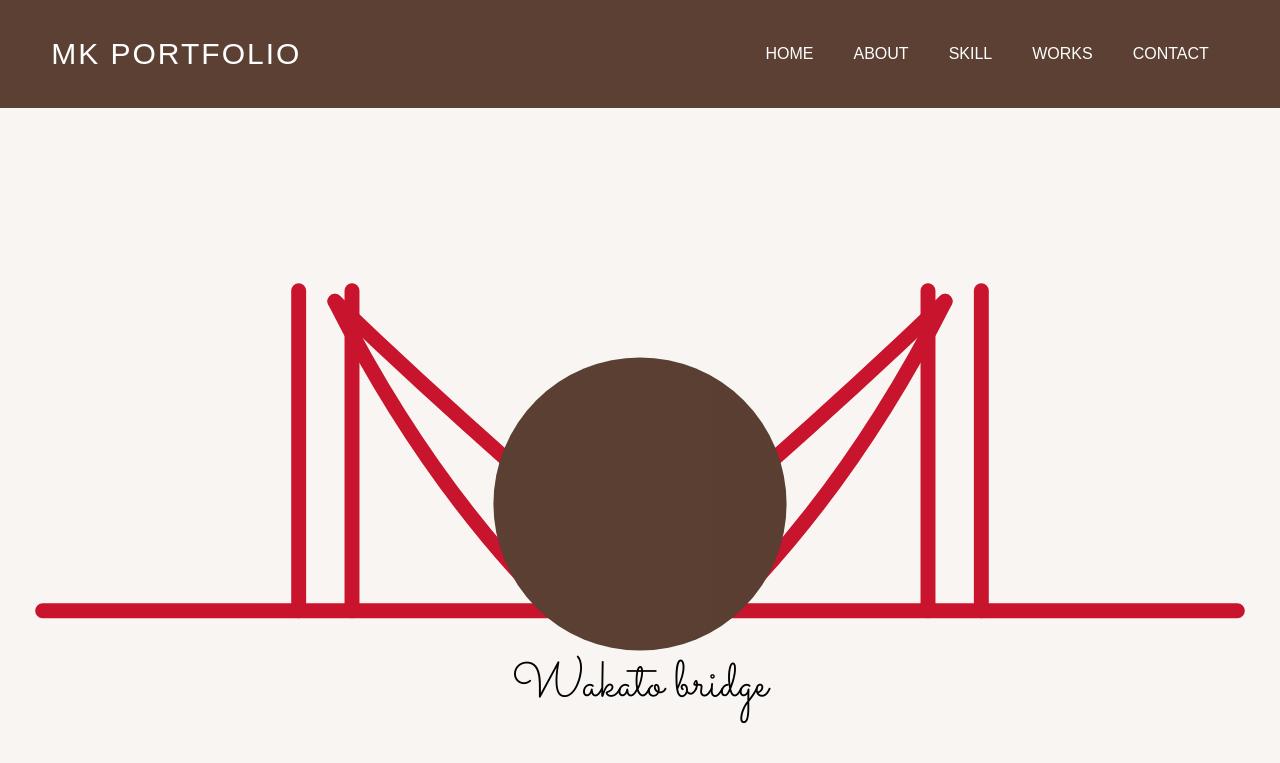
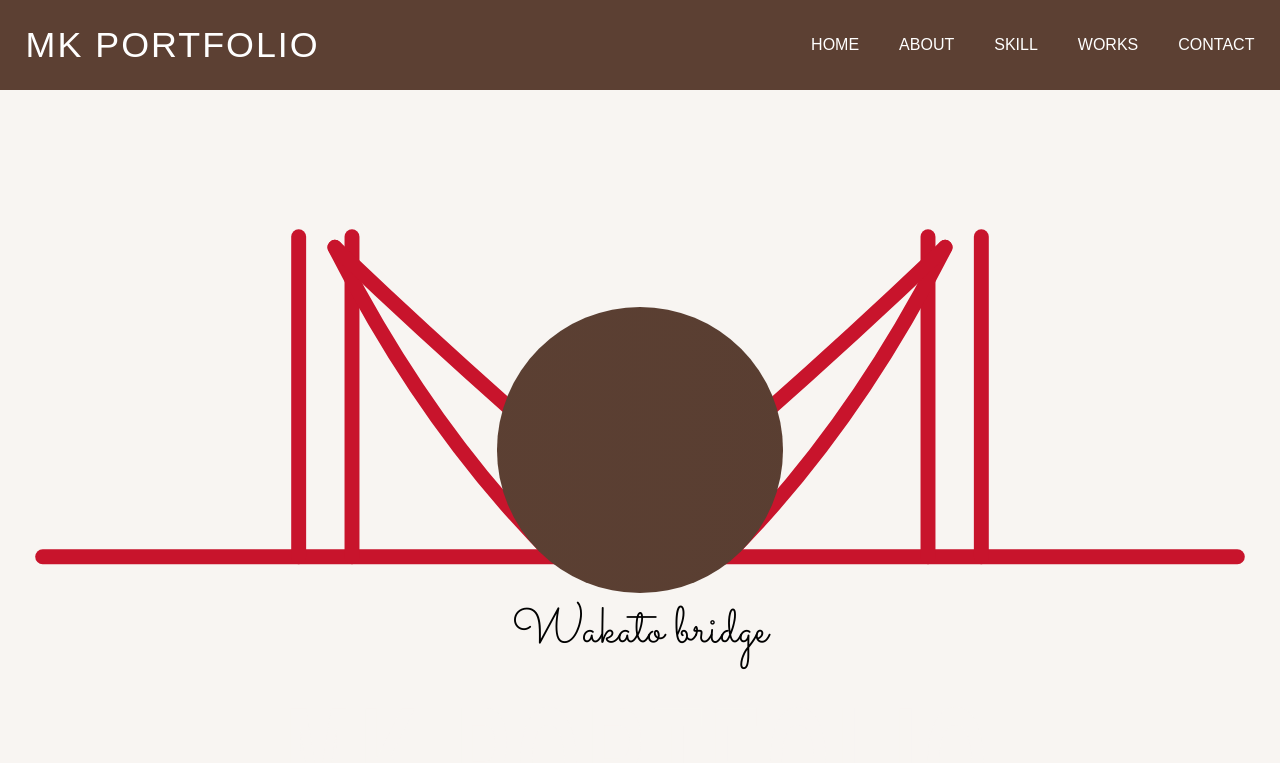
Before and after one commit to mika1119/mk_portfolio, a Jekyll site: the page built from index.md, in a window 1280 px wide and 900 px high. Shown: the top 763 px of the window. Built offline with Jekyll 4.4.1, drawn with Linux system fonts in a browser that asks for light colours.

Commit message:
adjust mobile

```diff
--- a/_sass/layouts/header.scss
+++ b/_sass/layouts/header.scss
@@ -1,6 +1,6 @@
 .header-wrap {
   width: 100%;
-  height: 12vh;
+  height: 10vh;
   background-color: $primary_color;
   position: sticky;
   top: 0;
@@ -15,9 +15,15 @@
   justify-items: start;
   align-items: center;
   padding: 0 4%;
+  @include display_md {
+    padding: 0 2%;
+  }
   &__title {
-    font-size: clamp(2rem, 2.4vw, 3rem);
+    font-size: clamp(3rem, 6.8vw, 3.6rem);
     color: $white;
     letter-spacing: 0.2rem;
+    @include display_md {
+      font-size: clamp(2.2rem, 2.8vw, 3.6rem);
+    }
   }
 }
--- a/_sass/layouts/nav.scss
+++ b/_sass/layouts/nav.scss
@@ -38,7 +38,7 @@
     flex-direction: column;
     background-color: $white;
     position: fixed;
-    inset: 12vh auto 0 0;
+    inset: 10vh auto 0 0;
     transform: translateX(100%);
     transition: transform 0.4s ease;
     z-index: 900;
@@ -59,6 +59,7 @@
     @include display_md {
       border-bottom: none;
       color: $white;
+      padding: 0 0 0 40px;
     }
     &:hover {
       background-color: $secondary_color;
--- a/_sass/parts/page_top.scss
+++ b/_sass/parts/page_top.scss
@@ -1,6 +1,6 @@
 .page-top {
-  width: 8vh;
-  height: 8vh;
+  width: 6vh;
+  height: 6vh;
   position: fixed;
   right: 20px;
   bottom: 20px;
@@ -9,10 +9,14 @@
   justify-content: center;
   align-items: center;
   cursor: pointer;
-  z-index: 800;
   background-color: $primary_color;
   opacity: 0;
   transition: opacity 0.6s ease;
+  z-index: 800;
+  @include display_md {
+    width: 8vh;
+    height: 8vh;
+  }
   &.is-visible {
     opacity: 0.2;
     &:hover {
--- a/_sass/parts/share_box.scss
+++ b/_sass/parts/share_box.scss
@@ -1,13 +1,17 @@
 .share-box {
   width: auto;
-  height: 8vh;
+  height: 6vh;
   display: flex;
   position: fixed;
   bottom: 20px;
-  left: -8vh;
+  left: -6vh;
   box-shadow: 0 4px 6px 1px rgba(0, 0, 0, 0.2);
   opacity: 0;
   transition: opacity 0.6s ease-in-out, left 0.6s ease-in-out;
+  @include display_md {
+    height: 8vh;
+    left: -8vh;
+  }
   &.is-visible {
     opacity: 1;
   }
@@ -17,10 +21,14 @@
 }
 
 .sns-icon {
-  width: 8vh;
-  height: 8vh;
+  width: 6vh;
+  height: 6vh;
   background-color: $white;
   padding: 1rem;
+  @include display_md {
+    width: 8vh;
+    height: 8vh;
+  }
   &__image {
     width: 100%;
     height: auto;
@@ -29,15 +37,18 @@
 }
 
 .share-icon {
-  width: 8vh;
-  height: 8vh;
+  width: 6vh;
+  height: 6vh;
   background-color: $primary_color;
   padding: 1rem;
+  @include display_md {
+    width: 8vh;
+    height: 8vh;
+  }
   &__svg {
     width: 100%;
     height: 100%;
     color: $white;
     object-fit: contain;
-    padding: 0 6px 0 0;
   }
 }
--- a/_sass/parts/title.scss
+++ b/_sass/parts/title.scss
@@ -5,7 +5,7 @@
   text-align: center;
   letter-spacing: 0.15rem;
   &__main {
-    font-size: clamp(2.4rem, 2.8vw, 3rem);
+    font-size: clamp(2.8rem, 4vw, 3.2rem);
     font-weight: 500;
   }
   &__sub {
--- a/_sass/sections/hero.scss
+++ b/_sass/sections/hero.scss
@@ -1,6 +1,6 @@
 .hero {
   width: 100%;
-  height: 88vh;
+  height: 80vh;
   position: relative;
   overflow: hidden;
   &::after {
```
